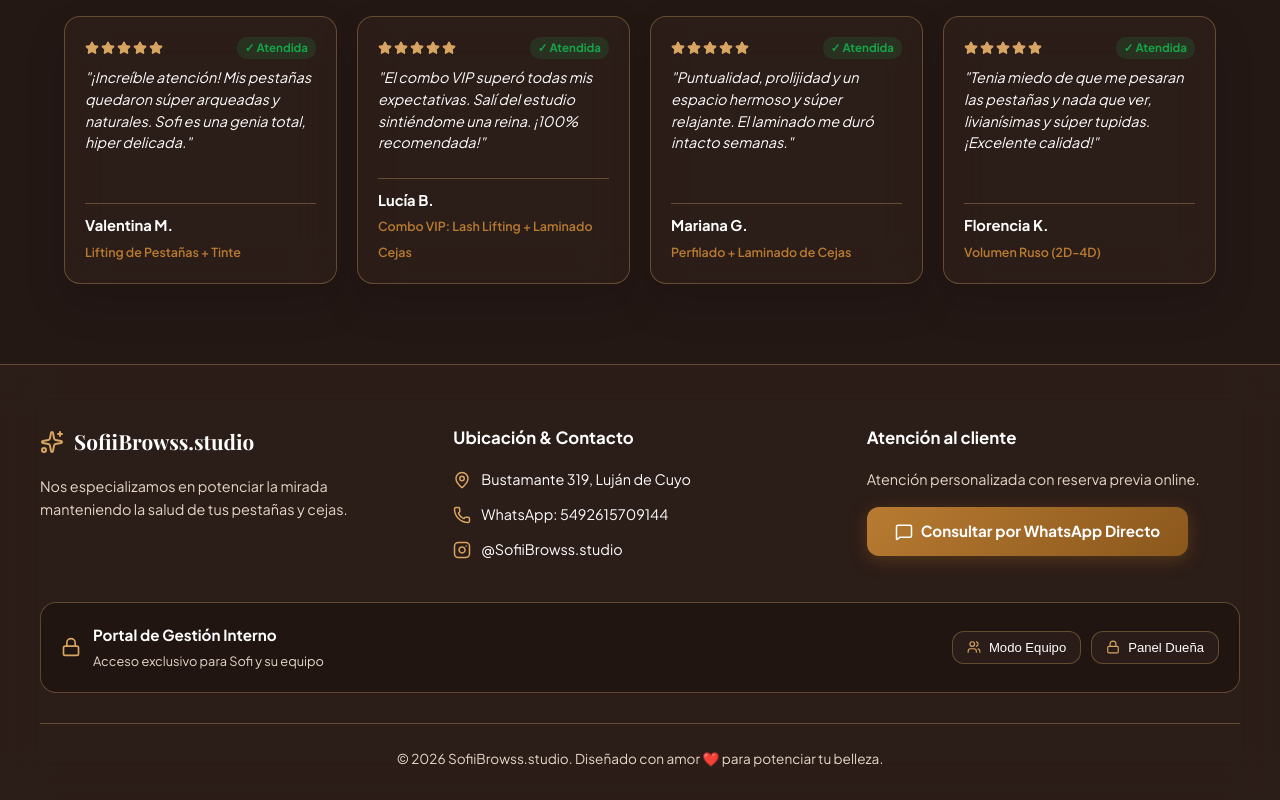
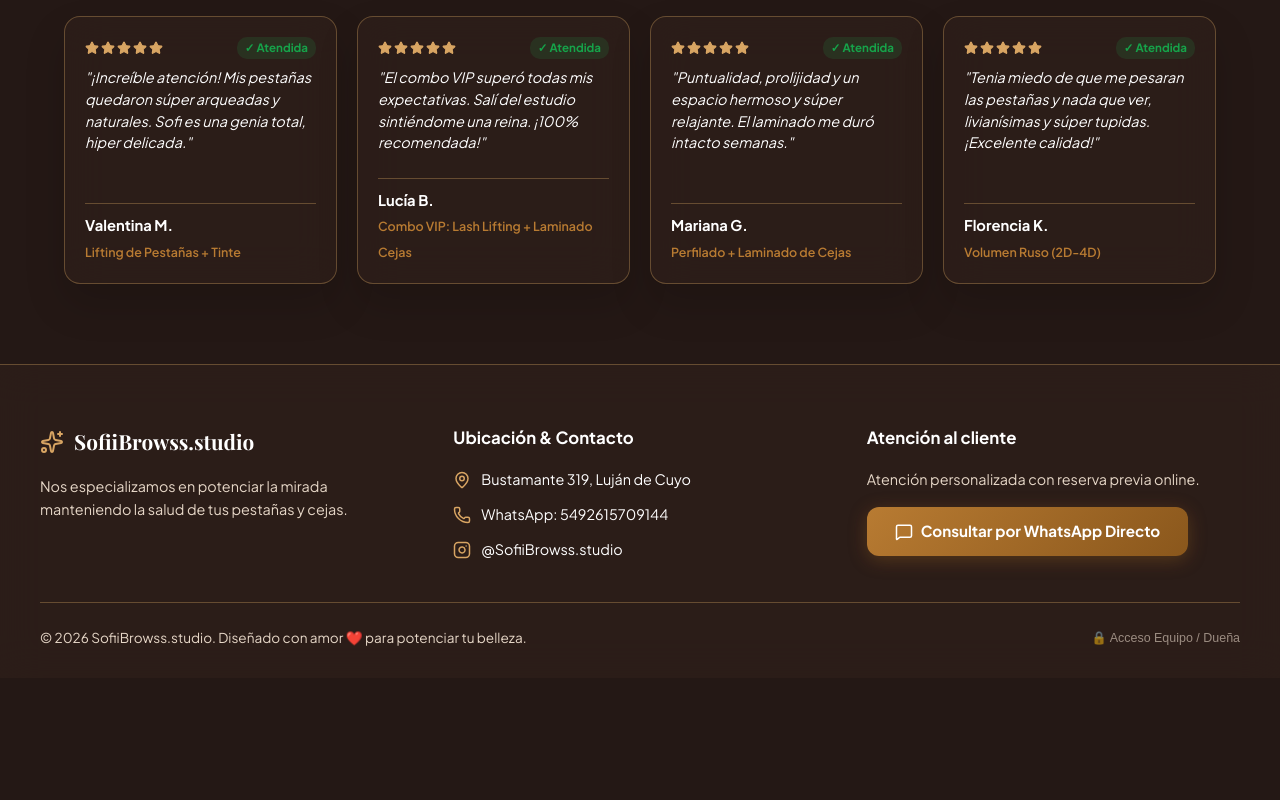
Before and after one commit to Fede-Martorell/SofiiBrowss, a React (Vite) app: page / in a window 1280 px wide. Shown: the part 2699-3499 px from the top of the page. After the commit the page ends 3377 px from the top, so only its background shows below. Built offline with nearby package versions, Linux system fonts and the light colour scheme; a web font is replaced by a local one.

Commit message:
security: make admin access link discreet and subtle in footer

```diff
--- a/src/App.tsx
+++ b/src/App.tsx
@@ -1021,55 +1021,39 @@ export function App() {
           </div>
         </div>
 
-        {/* ADMIN ACCESS HELLCARD */}
-        <div style={{
-          maxWidth: '1200px',
-          margin: '0 auto 30px auto',
-          padding: '20px',
-          borderRadius: '16px',
-          background: 'rgba(0, 0, 0, 0.25)',
-          border: '1px solid var(--glass-border)',
-          display: 'flex',
-          justifyContent: 'space-between',
-          alignItems: 'center',
-          flexWrap: 'wrap',
-          gap: '16px'
-        }}>
-          <div style={{ display: 'flex', alignItems: 'center', gap: '12px' }}>
-            <Lock size={20} style={{ color: '#d8a563' }} />
-            <div>
-              <strong style={{ color: 'var(--text-main)', fontSize: '0.95rem', display: 'block' }}>Portal de Gestión Interno</strong>
-              <span style={{ color: 'var(--text-muted)', fontSize: '0.8rem' }}>Acceso exclusivo para Sofi y su equipo</span>
-            </div>
-          </div>
-          <div style={{ display: 'flex', gap: '10px' }}>
-            <button
-              onClick={() => openAuthModal('staff')}
-              className="btn-secondary"
-              style={{ padding: '8px 14px', fontSize: '0.82rem' }}
-            >
-              <Users size={14} style={{ color: '#d8a563' }} /> Modo Equipo
-            </button>
-            <button
-              onClick={() => openAuthModal('owner')}
-              className="btn-secondary"
-              style={{ padding: '8px 14px', fontSize: '0.82rem' }}
-            >
-              <Lock size={14} style={{ color: '#d8a563' }} /> Panel Dueña
-            </button>
-          </div>
-        </div>
-
+        {/* DISCREET ADMIN ACCESS FOOTER LINK */}
         <div style={{
           maxWidth: '1200px',
           margin: '0 auto',
           paddingTop: '24px',
           borderTop: '1px solid var(--glass-border)',
-          textAlign: 'center',
+          display: 'flex',
+          justifyContent: 'space-between',
+          alignItems: 'center',
+          flexWrap: 'wrap',
+          gap: '12px',
           color: 'var(--text-muted)',
           fontSize: '0.85rem'
         }}>
-          © {new Date().getFullYear()} {settings.businessName}. Diseñado con amor ❤️ para potenciar tu belleza.
+          <span>© {new Date().getFullYear()} {settings.businessName}. Diseñado con amor ❤️ para potenciar tu belleza.</span>
+          <button
+            onClick={() => openAuthModal('staff')}
+            style={{
+              background: 'none',
+              border: 'none',
+              color: 'var(--text-muted)',
+              fontSize: '0.78rem',
+              cursor: 'pointer',
+              opacity: 0.6,
+              transition: 'opacity 0.2s',
+              padding: 0
+            }}
+            onMouseEnter={(e) => (e.currentTarget.style.opacity = '1')}
+            onMouseLeave={(e) => (e.currentTarget.style.opacity = '0.6')}
+            title="Acceso restringido para el staff"
+          >
+            🔒 Acceso Equipo / Dueña
+          </button>
         </div>
       </footer>
 
@@ -1156,7 +1140,7 @@ export function App() {
                 ✕
               </button>
 
-              <div style={{ textAlign: 'center', marginBottom: '24px' }}>
+              <div style={{ textAlign: 'center', marginBottom: '20px' }}>
                 <div style={{
                   width: '56px',
                   height: '56px',
@@ -1171,10 +1155,56 @@ export function App() {
                 }}>
                   {targetRole === 'owner' ? <Lock size={28} /> : <Users size={28} />}
                 </div>
-                <h3 style={{ fontSize: '1.4rem', color: 'var(--text-main)', marginBottom: '6px', fontWeight: 700 }}>
-                  {targetRole === 'owner' ? 'Acceso Modo Dueña' : 'Acceso Turnos (Empleadas)'}
+
+                {/* Role Switcher Tabs inside Modal */}
+                <div style={{
+                  display: 'flex',
+                  gap: '6px',
+                  background: 'rgba(0,0,0,0.2)',
+                  padding: '4px',
+                  borderRadius: '10px',
+                  marginBottom: '16px'
+                }}>
+                  <button
+                    type="button"
+                    onClick={() => { setTargetRole('staff'); setPasswordError(''); }}
+                    style={{
+                      flex: 1,
+                      padding: '6px 12px',
+                      borderRadius: '8px',
+                      border: 'none',
+                      background: targetRole === 'staff' ? 'linear-gradient(135deg, #d8a563, #b87b32)' : 'transparent',
+                      color: targetRole === 'staff' ? '#fff' : 'var(--text-muted)',
+                      fontSize: '0.8rem',
+                      fontWeight: 600,
+                      cursor: 'pointer'
+                    }}
+                  >
+                    👥 Modo Equipo
+                  </button>
+                  <button
+                    type="button"
+                    onClick={() => { setTargetRole('owner'); setPasswordError(''); }}
+                    style={{
+                      flex: 1,
+                      padding: '6px 12px',
+                      borderRadius: '8px',
+                      border: 'none',
+                      background: targetRole === 'owner' ? 'linear-gradient(135deg, #d8a563, #b87b32)' : 'transparent',
+                      color: targetRole === 'owner' ? '#fff' : 'var(--text-muted)',
+                      fontSize: '0.8rem',
+                      fontWeight: 600,
+                      cursor: 'pointer'
+                    }}
+                  >
+                    🔑 Panel Dueña
+                  </button>
+                </div>
+
+                <h3 style={{ fontSize: '1.3rem', color: 'var(--text-main)', marginBottom: '4px', fontWeight: 700 }}>
+                  {targetRole === 'owner' ? 'Acceso Modo Dueña' : 'Acceso Turnos (Equipo)'}
                 </h3>
-                <p style={{ color: 'var(--text-muted)', fontSize: '0.88rem' }}>
+                <p style={{ color: 'var(--text-muted)', fontSize: '0.82rem' }}>
                   {targetRole === 'owner'
                     ? 'Ingresá la clave principal para controlar y editar el sitio'
                     : 'Ingresá la clave del equipo para gestionar los turnos'}
```
